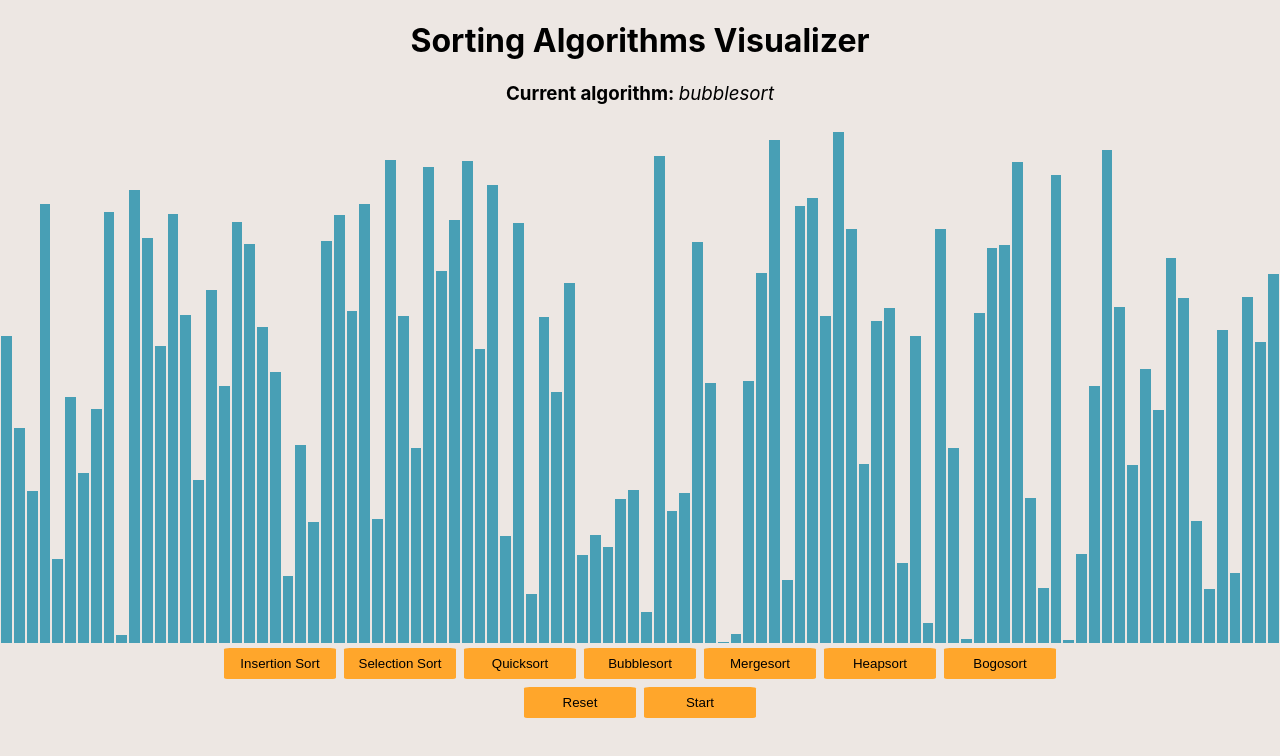
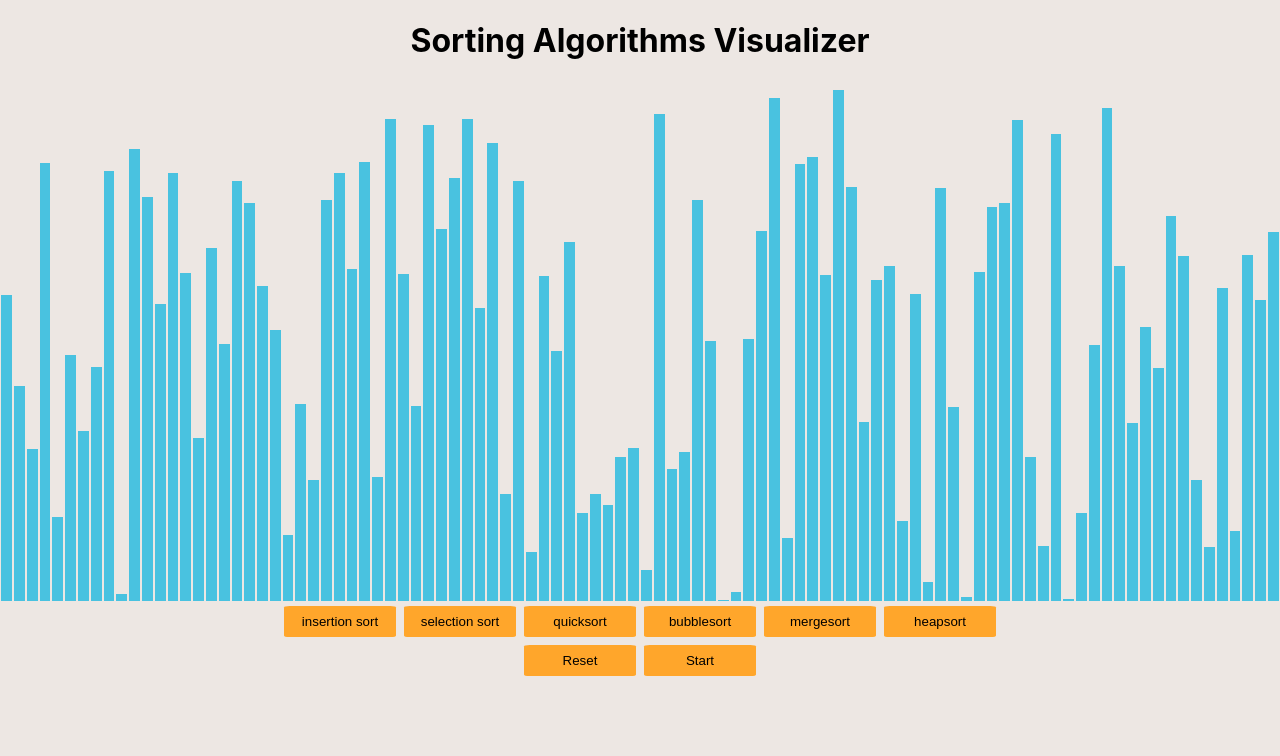
Before and after one commit to iagombermudez/sorting-algorithms-visualizer, a React (Create React App) app: page / in a window 1280 px wide. Shown: the top 756 px of the page. Built offline with nearby package versions, Linux system fonts and the light colour scheme.

Commit message:
refactored algorithm buttons and animations

```diff
--- a/src/App/App.tsx
+++ b/src/App/App.tsx
@@ -3,7 +3,6 @@ import { useEffect } from "react";
 import { useState } from "react";
 import { Anim } from "../classes/Animation";
 import {
-  BogoSort,
   BubbleSort,
   HeapSort,
   InsertionSort,
@@ -12,10 +11,18 @@ import {
   QuickSort,
   SelectionSort,
 } from "../classes/SortingAlgorithm";
-import { arraySwap, checkIsSorted } from "../functions/sortingFunctions";
+import AlgorithmButton from "../components/AlgorithmButton";
 import "../styles/App.css";
 
 function App() {
+  const algorithms = [
+    new InsertionSort(),
+    new SelectionSort(),
+    new QuickSort(),
+    new BubbleSort(),
+    new MergeSort(),
+    new HeapSort(),
+  ];
   const [numColumns, setNumColumns] = useState(100);
   const [columns, setColumns] = useState<number[]>(
     initializeRandomSortingColumns()
@@ -28,22 +35,43 @@ function App() {
   const [currentAlgorithm, setCurrentAlgorithm] = useState<ISortingAlgorithm>(
     new BubbleSort()
   );
-  const [animations, setAnimations] = useState<Anim<number>[]>([]);
+  const [animations, setAnimations] = useState<Anim<number>[][]>([]);
+  const [indexes, setIndexes] = useState<number[]>([]);
+  const [sortedAnimIsRunning, setSortedAnimIsRunning] =
+    useState<boolean>(false);
+
   function initializeRandomSortingColumns(): number[] {
     return Array.from({ length: numColumns }, () => Math.random() * 100);
   }
 
   useEffect(() => {
     if (!isRunning) return;
-    if (!checkIsSorted(columns)) {
+    if (animations.length > 0 || sortedAnimIsRunning) {
       const timer = setTimeout(() => {
-        const tempColumns = [...columns];
+        if (sortedAnimIsRunning) {
+          let tempIndexes = [...indexes];
+          if (tempIndexes.length < columns.length) {
+            tempIndexes.push(tempIndexes.length);
+            setIndexes(tempIndexes);
+          } else {
+            setIsRunning(false);
+          }
+        } else {
+          let tempColumns: number[] = [...columns];
+          let tempIndexes: number[] = [];
           const nextAnim = animations.shift();
           if (nextAnim) {
-          tempColumns[nextAnim.pos] = nextAnim.value;
+            nextAnim.forEach((anim) => {
+              tempColumns[anim.pos] = anim.value;
+              tempIndexes.push(...anim.indexes);
+            });
             setColumns(tempColumns);
+            setIndexes(tempIndexes);
+
             if (animations.length === 0) {
-            setIsRunning(false);
+              setIndexes([]);
+              setSortedAnimIsRunning(true);
+            }
           }
         }
       }, 5);
@@ -58,6 +86,8 @@ function App() {
 
   function resetColumns() {
     setIsRunning(false);
+    setSortedAnimIsRunning(false);
+    setIndexes([]);
     setAnimations([]);
     setColumns([...originalColumns]);
   }
@@ -72,12 +102,6 @@ function App() {
   return (
     <div className="App">
       <h1>Sorting Algorithms Visualizer</h1>
-      <h3 data-testid="current-algorithm">
-        Current algorithm:{" "}
-        <span style={{ fontStyle: "italic", fontWeight: "normal" }}>
-          {currentAlgorithm.name}
-        </span>{" "}
-      </h3>
       <div className="sorting-container" data-testid={"sorting-container"}>
         {columns.map((c, i) => (
           <div
@@ -87,62 +111,36 @@ function App() {
             style={{
               height: `${c}%`,
               border: "1px solid #ede7e3",
-              backgroundColor: "#489FB5",
+              backgroundColor: indexes.includes(i)
+                ? sortedAnimIsRunning
+                  ? "#34ca5f"
+                  : "#ffa62b"
+                : "#49c2e0",
             }}
           />
         ))}
       </div>
-      <div>
-        <button
-          className="button"
-          onClick={() => handleChangeCurrentAlgorithm(new InsertionSort())}
-        >
-          Insertion Sort
-        </button>
-        <button
-          className="button"
-          onClick={() => handleChangeCurrentAlgorithm(new SelectionSort())}
-        >
-          Selection Sort
-        </button>
-        <button
-          className="button"
-          onClick={() => handleChangeCurrentAlgorithm(new QuickSort())}
-        >
-          Quicksort
-        </button>
-        <button
-          className="button"
-          onClick={() => handleChangeCurrentAlgorithm(new BubbleSort())}
-        >
-          Bubblesort
-        </button>
-        <button
-          className="button"
-          onClick={() => handleChangeCurrentAlgorithm(new MergeSort())}
-        >
-          Mergesort
-        </button>
-        <button
-          className="button"
-          onClick={() => handleChangeCurrentAlgorithm(new HeapSort())}
-        >
-          Heapsort
-        </button>
-        <button
-          className="button"
-          onClick={() => handleChangeCurrentAlgorithm(new BogoSort())}
-        >
-          Bogosort
-        </button>
+      <div className="buttons-container">
+        <div className="buttons-container-child">
+          {algorithms.map((alg) => (
+            <AlgorithmButton
+              algorithm={alg}
+              currentAlgorithm={currentAlgorithm}
+              handleChangeCurrentAlgorithm={handleChangeCurrentAlgorithm}
+            />
+          ))}
         </div>
-      <div>
+        <div className="buttons-container-child">
           <button className="button" onClick={resetColumns}>
             Reset
           </button>
-        <button className="button" onClick={handleChangeIsRunning}>
+          <button
+            className={"button " + (isRunning ? "button-stop" : "button-start")}
+            onClick={handleChangeIsRunning}
+          >
             {isRunning ? "Stop" : "Start"}
           </button>
+        </div>
       </div>
     </div>
   );
--- a/src/classes/Animation.ts
+++ b/src/classes/Animation.ts
@@ -1,16 +1,19 @@
 export class Anim<T> {
   pos: number;
   value: T;
-  constructor(pos: number, value: T) {
+  indexes: number[];
+  constructor(pos: number, value: T, indexes: number[]) {
     this.pos = pos;
     this.value = value;
+    this.indexes = indexes;
   }
 
   static arraySwapAnimation<T>(
     array: T[],
     i: number,
-    j: number
+    j: number,
+    indexes: number[]
   ): [Anim<T>, Anim<T>] {
-    return [new Anim(i, array[j]), new Anim(j, array[i])];
+    return [new Anim(i, array[j], []), new Anim(j, array[i], indexes)];
   }
 }
--- a/src/classes/SortingAlgorithm.ts
+++ b/src/classes/SortingAlgorithm.ts
@@ -9,13 +9,13 @@ import { Anim } from "./Animation";
 export interface ISortingAlgorithm {
   name: string;
   defaultIndexes: number[];
-  algorithm(array: number[]): Anim<number>[];
+  algorithm(array: number[]): Anim<number>[][];
 }
 
 export class BubbleSort implements ISortingAlgorithm {
   name: string = "bubblesort";
   defaultIndexes: number[] = [0];
-  algorithm(array: number[]): Anim<number>[] {
+  algorithm(array: number[]): Anim<number>[][] {
     return bubblesort(array);
   }
 }
@@ -23,7 +23,7 @@ export class BubbleSort implements ISortingAlgorithm {
 export class InsertionSort implements ISortingAlgorithm {
   name: string = "insertion sort";
   defaultIndexes: number[] = [0, 0];
-  algorithm(array: number[]): Anim<number>[] {
+  algorithm(array: number[]): Anim<number>[][] {
     return insertionSort(array);
   }
 }
@@ -31,7 +31,7 @@ export class InsertionSort implements ISortingAlgorithm {
 export class MergeSort implements ISortingAlgorithm {
   name: string = "mergesort";
   defaultIndexes: number[] = [0, 0];
-  algorithm(array: number[]): Anim<number>[] {
+  algorithm(array: number[]): Anim<number>[][] {
     return mergeSort(array);
   }
 }
@@ -39,7 +39,7 @@ export class MergeSort implements ISortingAlgorithm {
 export class QuickSort implements ISortingAlgorithm {
   name: string = "quicksort";
   defaultIndexes: number[] = [0];
-  algorithm(array: number[]): Anim<number>[] {
+  algorithm(array: number[]): Anim<number>[][] {
     return quicksort(array);
   }
 }
@@ -47,15 +47,15 @@ export class QuickSort implements ISortingAlgorithm {
 export class SelectionSort implements ISortingAlgorithm {
   name: string = "selection sort";
   defaultIndexes: number[] = [0];
-  algorithm(array: number[]): Anim<number>[] {
+  algorithm(array: number[]): Anim<number>[][] {
     return selectionsort(array);
   }
 }
 
 export class HeapSort implements ISortingAlgorithm {
-  name: string = "selection sort";
+  name: string = "heapsort";
   defaultIndexes: number[] = [0];
-  algorithm(array: number[]): Anim<number>[] {
+  algorithm(array: number[]): Anim<number>[][] {
     return heapsort(array);
   }
 }
@@ -63,7 +63,7 @@ export class HeapSort implements ISortingAlgorithm {
 export class BogoSort implements ISortingAlgorithm {
   name: string = "bogosort";
   defaultIndexes: number[] = [];
-  algorithm(array: number[]): Anim<number>[] {
+  algorithm(array: number[]): Anim<number>[][] {
     throw new Error("Method not implemented.");
   }
 }
--- /dev/null
+++ b/src/components/AlgorithmButton.tsx
@@ -0,0 +1,22 @@
+import React from "react";
+import { ISortingAlgorithm } from "../classes/SortingAlgorithm";
+
+interface Props {
+  algorithm: ISortingAlgorithm;
+  currentAlgorithm: ISortingAlgorithm;
+  handleChangeCurrentAlgorithm: (newAlgorithm: ISortingAlgorithm) => void;
+}
+export default function AlgorithmButton(props: Props) {
+  const { algorithm, currentAlgorithm, handleChangeCurrentAlgorithm } = props;
+  return (
+    <button
+      className={
+        "button " +
+        (currentAlgorithm.name === algorithm.name ? "algo-button-selected" : "")
+      }
+      onClick={() => handleChangeCurrentAlgorithm(algorithm)}
+    >
+      {algorithm.name}
+    </button>
+  );
+}
--- a/src/functions/bubblesort.ts
+++ b/src/functions/bubblesort.ts
@@ -1,12 +1,12 @@
 import { Anim } from "../classes/Animation";
 import { arraySwap, checkIsSorted } from "./sortingFunctions";
 
-export function bubblesort<T>(array: T[]): Anim<T>[] {
-  let animations: Anim<T>[] = [];
+export function bubblesort<T>(array: T[]): Anim<T>[][] {
+  let animations: Anim<T>[][] = [];
   for (let i = 0; i < array.length - 1; i++) {
     for (let j = 0; j < array.length - i - 1; j++) {
       if (array[j] > array[j + 1]) {
-        animations.push(...Anim.arraySwapAnimation<T>(array, j, j + 1));
+        animations.push(Anim.arraySwapAnimation<T>(array, j, j + 1, [j + 1]));
         arraySwap(array, j, j + 1);
       }
     }
--- a/src/functions/heapsort.ts
+++ b/src/functions/heapsort.ts
@@ -1,15 +1,15 @@
 import { Anim } from "../classes/Animation";
 import { arraySwap } from "./sortingFunctions";
 
-export function heapsort<T>(array: T[]): Anim<T>[] {
-  let animations: Anim<T>[] = [];
+export function heapsort<T>(array: T[]): Anim<T>[][] {
+  let animations: Anim<T>[][] = [];
 
   for (let i = Math.floor(array.length / 2) - 1; i >= 0; i--) {
     heapify(array, array.length, i, animations);
   }
 
   for (let i = array.length - 1; i > 0; i--) {
-    animations.push(...Anim.arraySwapAnimation(array, 0, i));
+    animations.push(Anim.arraySwapAnimation(array, 0, i, [0, i]));
     arraySwap(array, 0, i);
     heapify(array, i, 0, animations);
   }
@@ -21,7 +21,7 @@ function heapify<T>(
   array: T[],
   length: number,
   i: number,
-  animations: Anim<T>[]
+  animations: Anim<T>[][]
 ) {
   let largest: number = i;
   let left: number = 2 * i + 1;
@@ -36,7 +36,7 @@ function heapify<T>(
   }
 
   if (largest !== i) {
-    animations.push(...Anim.arraySwapAnimation(array, largest, i));
+    animations.push(Anim.arraySwapAnimation(array, largest, i, [largest, i]));
     arraySwap(array, largest, i);
     heapify(array, length, largest, animations);
   }
--- a/src/functions/insertionSort.ts
+++ b/src/functions/insertionSort.ts
@@ -2,11 +2,11 @@ import { Anim } from "../classes/Animation";
 import { arraySwap } from "./sortingFunctions";
 
 export function insertionSort<T>(array: T[]) {
-  let animations: Anim<T>[] = [];
+  let animations: Anim<T>[][] = [];
   for (let i = 0; i < array.length; i++) {
     let j = i;
     while (j > 0 && array[j] < array[j - 1]) {
-      animations.push(...Anim.arraySwapAnimation<T>(array, j - 1, j));
+      animations.push(Anim.arraySwapAnimation<T>(array, j - 1, j, [j - 1]));
       arraySwap(array, j, j - 1);
       j--;
     }
--- a/src/functions/mergeSort.ts
+++ b/src/functions/mergeSort.ts
@@ -1,7 +1,7 @@
 import { Anim } from "../classes/Animation";
 
-export function mergeSort<T>(array: T[]): Anim<T>[] {
-  let animations: Anim<T>[] = [];
+export function mergeSort<T>(array: T[]): Anim<T>[][] {
+  let animations: Anim<T>[][] = [];
   _mergeSort(array, 0, array.length - 1, animations);
   return animations;
 }
@@ -10,7 +10,7 @@ function _mergeSort<T>(
   array: T[],
   left: number,
   right: number,
-  animations: Anim<T>[]
+  animations: Anim<T>[][]
 ): T[] {
   if (left >= right) return [];
   const middle = Math.floor((right + left) / 2);
@@ -25,7 +25,7 @@ export function merge<T>(
   left: number,
   middle: number,
   right: number,
-  animations: Anim<T>[]
+  animations: Anim<T>[][]
 ) {
   const sizeLeft = middle - left + 1;
   const sizeRight = right - middle;
@@ -47,11 +47,13 @@ export function merge<T>(
   while (i < sizeLeft && j < sizeRight) {
     if (arrayLeft[i] <= arrayRight[j]) {
       array[k] = arrayLeft[i];
-      animations.push(new Anim(k, arrayLeft[i]));
+      animations.push([new Anim(k, arrayLeft[i], [k, i, left, right, middle])]);
       i++;
     } else {
       array[k] = arrayRight[j];
-      animations.push(new Anim(k, arrayRight[j]));
+      animations.push([
+        new Anim(k, arrayRight[j], [k, j, left, right, middle]),
+      ]);
       j++;
     }
     k++;
@@ -59,14 +61,14 @@ export function merge<T>(
 
   while (i < sizeLeft) {
     array[k] = arrayLeft[i];
-    animations.push(new Anim(k, arrayLeft[i]));
+    animations.push([new Anim(k, arrayLeft[i], [k, i, left, right, middle])]);
     k++;
     i++;
   }
 
   while (j < sizeRight) {
     array[k] = arrayRight[j];
-    animations.push(new Anim(k, arrayRight[j]));
+    animations.push([new Anim(k, arrayRight[j], [k, j, left, right, middle])]);
     k++;
     j++;
   }
--- a/src/functions/quicksort.ts
+++ b/src/functions/quicksort.ts
@@ -1,8 +1,8 @@
 import { Anim } from "../classes/Animation";
 import { arraySwap } from "./sortingFunctions";
 
-export function quicksort<T>(array: T[]): Anim<T>[] {
-  let animations: Anim<T>[] = [];
+export function quicksort<T>(array: T[]): Anim<T>[][] {
+  let animations: Anim<T>[][] = [];
   _quicksort(array, 0, array.length - 1, animations);
   return animations;
 }
@@ -11,7 +11,7 @@ function _quicksort<T>(
   array: T[],
   low: number,
   high: number,
-  animations: Anim<T>[]
+  animations: Anim<T>[][]
 ): void {
   if (low < high) {
     let part = partition(array, low, high, animations);
@@ -24,18 +24,20 @@ function partition<T>(
   array: T[],
   low: number,
   high: number,
-  animations: Anim<T>[]
+  animations: Anim<T>[][]
 ): number {
   const pivot = array[high];
   let i = low - 1;
   for (let j = low; j < high; j++) {
     if (array[j] < pivot) {
       i++;
-      animations.push(...Anim.arraySwapAnimation(array, i, j));
+      animations.push(Anim.arraySwapAnimation(array, i, j, [i, j, low, high]));
       arraySwap(array, i, j);
     }
   }
-  animations.push(...Anim.arraySwapAnimation(array, i + 1, high));
+  animations.push(
+    Anim.arraySwapAnimation(array, i + 1, high, [i + 1, low, high])
+  );
   arraySwap(array, i + 1, high);
   return i + 1;
 }
--- a/src/functions/selectionsort.ts
+++ b/src/functions/selectionsort.ts
@@ -1,8 +1,8 @@
 import { Anim } from "../classes/Animation";
 import { arraySwap } from "./sortingFunctions";
 
-export function selectionsort<T>(array: T[]): Anim<T>[] {
-  let animations: Anim<T>[] = [];
+export function selectionsort<T>(array: T[]): Anim<T>[][] {
+  let animations: Anim<T>[][] = [];
 
   for (let i = 0; i < array.length - 1; i++) {
     let minIndex = i;
@@ -12,7 +12,7 @@ export function selectionsort<T>(array: T[]): Anim<T>[] {
       }
     }
 
-    animations.push(...Anim.arraySwapAnimation(array, i, minIndex));
+    animations.push(Anim.arraySwapAnimation(array, i, minIndex, [i, minIndex]));
     arraySwap(array, minIndex, i);
   }
   return animations;
```
Also changed, not shown: 1 other file (tests, documents, lock files or other folders). Lines whose indentation alone changed are shown as unchanged.
